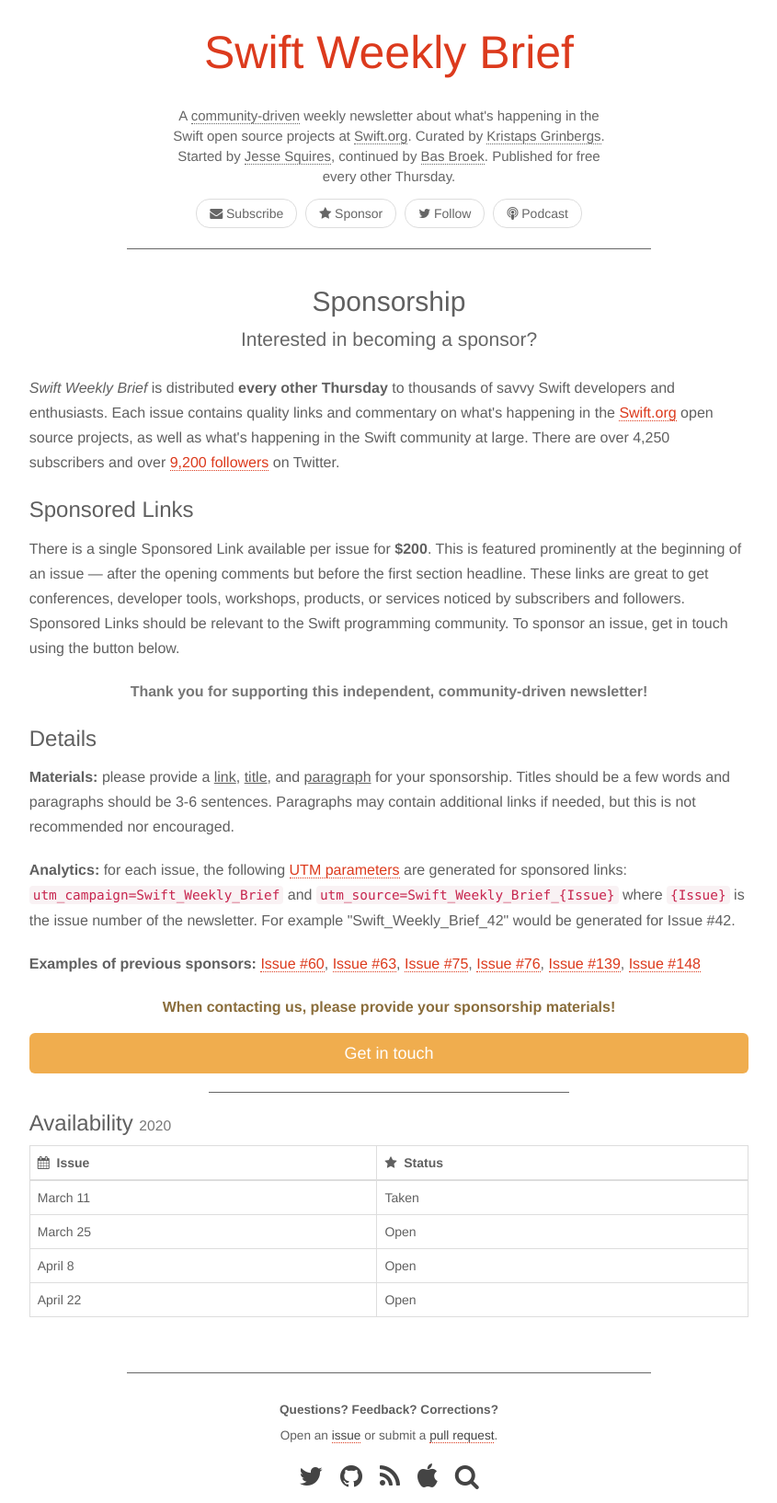
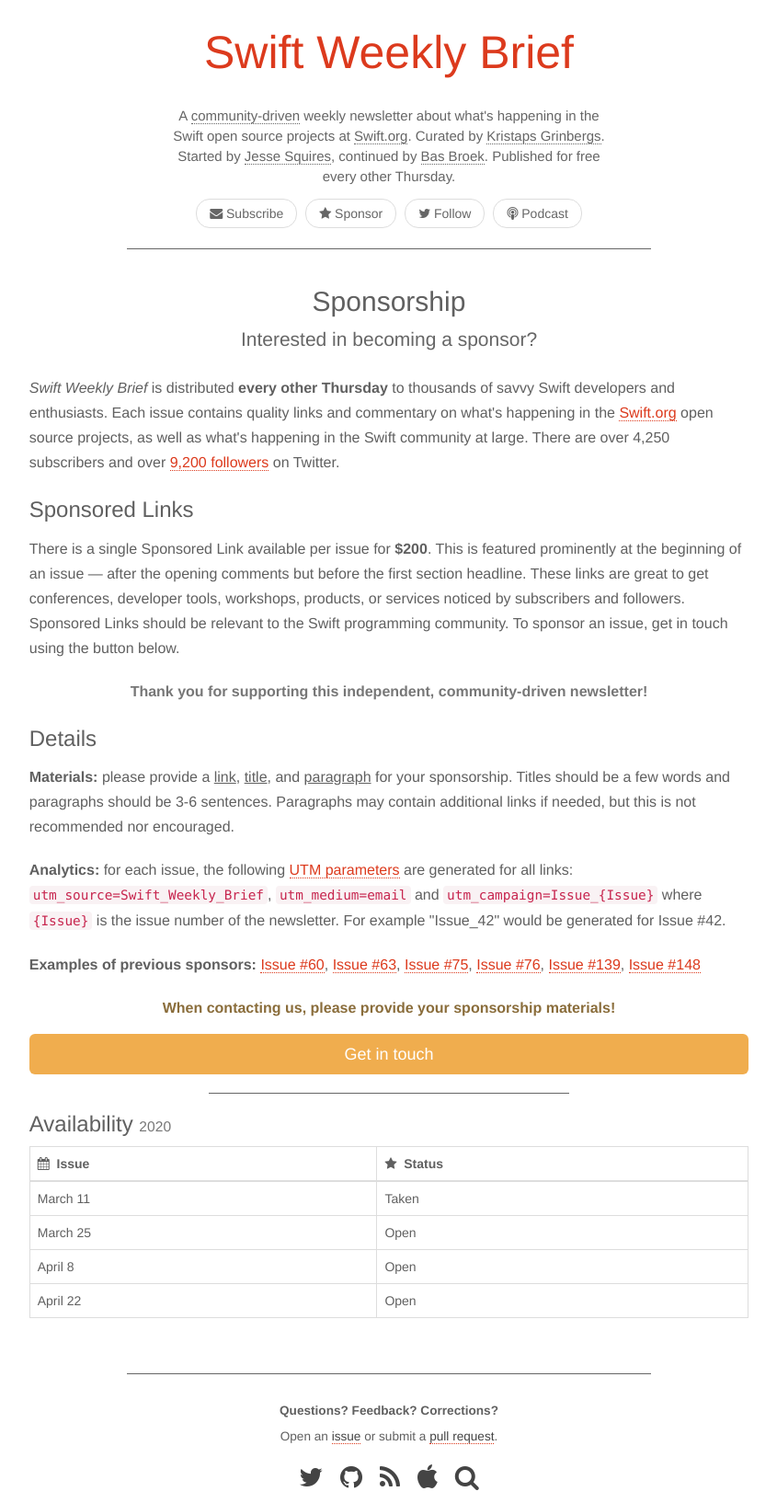
Before and after one commit to SwiftWeekly/swiftweekly.github.io, a Jekyll site: the page built from sponsorship.md, in a window 1280 px wide. Shown: the whole page at 92% size, without its empty margins (217-1062 px from the left). Built offline with Jekyll 4.4.1, drawn with Linux system fonts in a browser that asks for light colours.

Commit message:
Update info on UTM params on newsletter links.
Note, alle links will be populated with these params.

```diff
--- a/sponsorship.md
+++ b/sponsorship.md
@@ -34,8 +34,8 @@
 </p>
 
 <p>
-<b>Analytics:</b> for each issue, the following <a href="https://www.utm-parameters.com/utm-parameters-using-google-analytics/">UTM parameters</a> are generated for sponsored links:
-<code>utm_campaign=Swift_Weekly_Brief</code> and <code>utm_source=Swift_Weekly_Brief_{Issue}</code> where <code>{Issue}</code> is the issue number of the newsletter. For example "Swift_Weekly_Brief_42" would be generated for Issue #42.
+<b>Analytics:</b> for each issue, the following <a href="https://www.utm-parameters.com/utm-parameters-using-google-analytics/">UTM parameters</a> are generated for all links:
+<code>utm_source=Swift_Weekly_Brief</code>, <code>utm_medium=email</code> and <code>utm_campaign=Issue_{Issue}</code> where <code>{Issue}</code> is the issue number of the newsletter. For example "Issue_42" would be generated for Issue #42.
 </p>
 
 <p>
```
